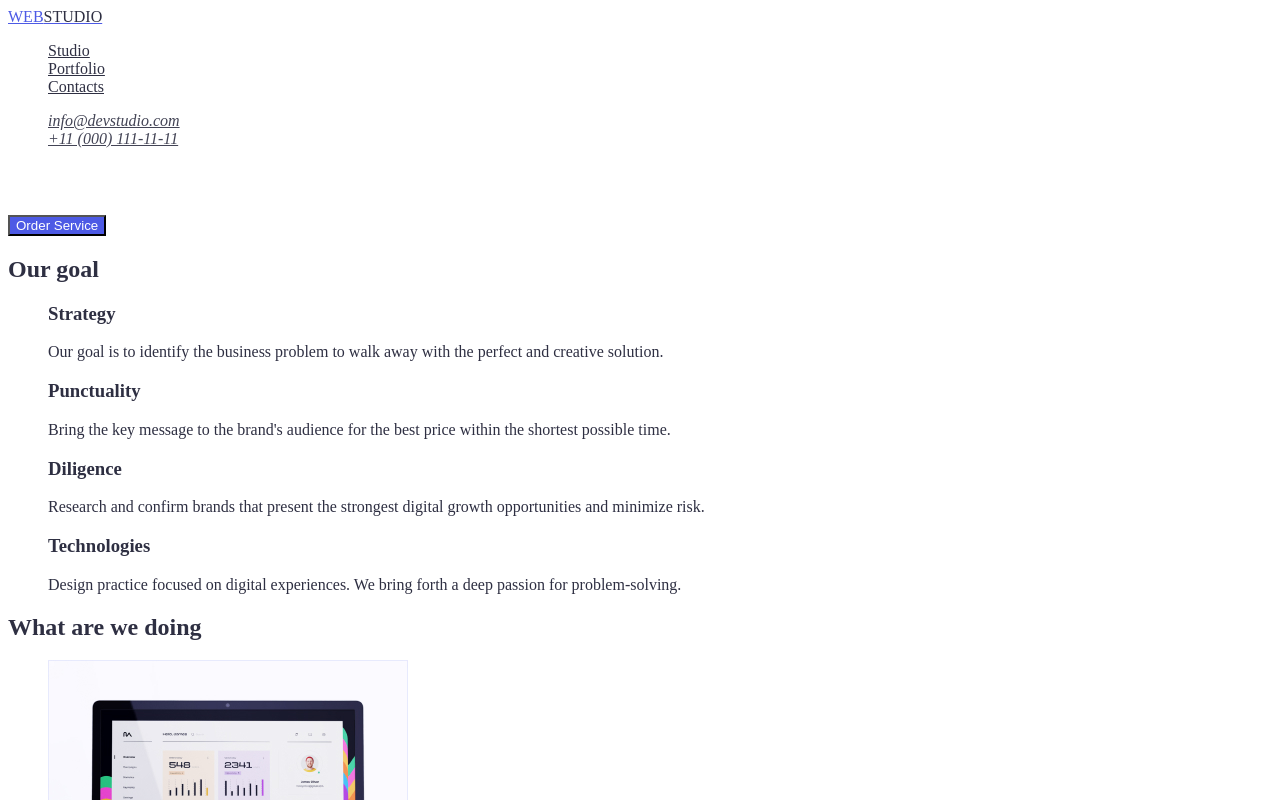
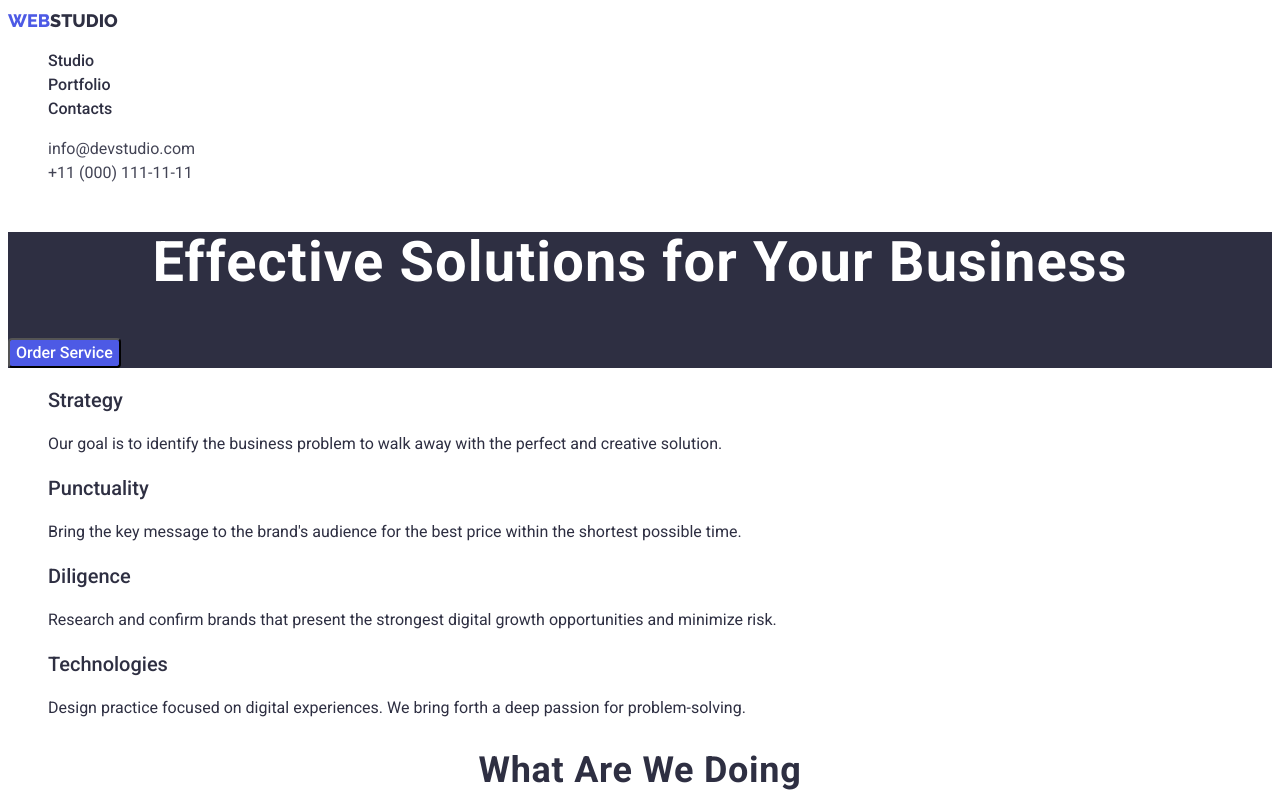
Before and after one commit to Bohdan9924/goit-markup-hw-02, a plain HTML site: page index.html in a window 1280 px wide. Shown: the top 800 px of the page. Drawn offline with Linux system fonts and the light colour scheme.

Commit message:
app styles index

```diff
--- a/css/styles.css
+++ b/css/styles.css
@@ -1,6 +1,21 @@
+:root {
+   --tittle-text-color: #2E2F42;
+   --logo-blue-color: #4D5AE5;
+   --main-text-color: #434455;
+   --background-color: #ffffff;
+   --footer-text-color: #E7E9FC;
+   --light-color: #F4F4FD;
+   --nav-hover-color: #404BBF;
+
+
+}
+
 body {
-    color: #2E2F42;
-    background-color: #fff;
+    color: var(--tittle-text-color);
+    background-color: var(--background-color);
+   font-family: Roboto, sans-serif;
+   font-size: 16px;
+   font-weight: 400;
 }
 
 ul {
@@ -10,58 +25,150 @@ ul {
 /* Header */
 
  .logo {
-    color:#4D5AE5;
+   font-family: "Raleway";
+      font-weight: 800;
+      font-size: 18px;
+      line-height: 1.4;
+      text-decoration: none;
+      text-transform: uppercase;
+    color: var(--logo-blue-color);
+    text-decoration: none;
  }
 
- .first-logo {
-    color:#2E2F42;
+ .logo-web {
+    color: var(--tittle-text-color);
  }
 
  .site-nav .link {
-    color: #2E2F42;
+    color: var(--tittle-text-color);
+ }
+
+ .link {
+   text-decoration: none;
+   font-family: 'Roboto';
+      font-style: normal;
+      font-weight: 500;
+      font-size: 16px;
+      line-height: 24px;
  }
 
  .site-nav .link:hover,
  .site-nav .link:focus{
-    color: #404BBF;
+    color: var(--nav-hover-color);
  }
 
  .site-nav .link:active {
-    color:#404BBF;
+    color: var(--nav-hover-color);
  }
 
  .site-adress .link {
-    color: #434455;
+    color: var(--main-text-color);
  }
 
  .site-adress .link:hover,
  .site-adress .link:focus{
-    color: #404BBF;
+    color: var(--nav-hover-color);
  }
  .site-adress .link:active {
-    color: #404BBF;
+    color: var(--nav-hover-color);
+ }
+
+ .address {
+   font-family: 'Roboto';
+      font-style: normal;
+      font-weight: 400;
+      font-size: 16px;
+      line-height: 24px;
  }
  /*Hero*/
 
+ .hero {
+   background-color: var(--tittle-text-color);
+ }
 .hero-tittle{
-    color:#FFFFFF;
+    color:var(--background-color);
+   font-family: 'Roboto';
+      font-style: normal;
+      font-weight: 700;
+      font-size: 56px;
+      line-height: 60px;
+      text-align: center;
+         letter-spacing: 0.02em;
 }
 
-.button {
-    color: #FFFFFF;
-    background-color: #4D5AE5;
+.hero-button {
+    color: var(--background-color);
+    background-color: var(--logo-blue-color);
+    font-family: 'Roboto';
+font-style: normal;
+font-weight: 500;
+font-size: 16px;
+line-height: 24px;
+border-radius: 4px;
+   cursor: pointer;
 }
 
-.button:hover{
-    background-color: #404BBF;
+.hero-button:hover,
+.hero-button:focus {
+    background-color: var(--nav-hover-color);
 }
 
-/*Section*/
+/*Our advantages*/
+.hidden-tittle {
+   display: none;
+}
 
- .section-tittle {
-    color: #2E2F42;
+ .card-tittle {
+    color: var(--tittle-text-color);
+   font-family: 'Roboto';
+      font-style: normal;
+      font-weight: 500;
+      font-size: 20px;
+      line-height: 24px;
  }
 
+ .section-text{
+   font-family: 'Roboto';
+      font-style: normal;
+      font-weight: 400;
+      font-size: 16px;
+      line-height: 24px;
+ }
 /*We are doing*/
 
+.section-tittle {
+   font-family: 'Roboto';
+      font-style: normal;
+      font-weight: 700;
+      font-size: 36px;
+      line-height: 40px;
+      text-align: center;
+         letter-spacing: 0.02em;
+         text-transform: capitalize;
+}
 /*Team*/
+
+.light-back{
+   background-color: var(--light-color);
+}
+
+.card-team {
+   background-color: var(--background-color);
+}
+/*footer*/
+.footer{
+   background-color: var(--tittle-text-color);
+}
+
+.footer-logo {
+   color: var(--light-color);
+}
+
+.footer-text {
+   color: var(--footer-text-color);
+   font-family: 'Roboto';
+      font-style: normal;
+      font-weight: 400;
+      font-size: 16px;
+      line-height: 24px;
+}
--- a/index.html
+++ b/index.html
@@ -4,6 +4,12 @@
     <meta charset="UTF-8" />
     <meta http-equiv="X-UA-Compatible" content="IE=edge" />
     <meta name="viewport" content="width=device-width, initial-scale=1.0" />
+    <link rel="preconnect" href="https://fonts.googleapis.com" />
+    <link rel="preconnect" href="https://fonts.gstatic.com" crossorigin />
+    <link
+      href="https://fonts.googleapis.com/css2?family=Raleway:wght@800&family=Roboto:wght@400;500;700&display=swap"
+      rel="stylesheet"
+    />
     <title>WebStudio</title>
     <link rel="stylesheet" href="./css/styles.css" />
   </head>
@@ -11,7 +17,7 @@
     <header>
       <nav>
         <a href="./index.html" class="logo"
-          >WEB<span class="first-logo">STUDIO</span></a
+          >WEB<span class="logo-web">STUDIO</span></a
         >
 
         <ul class="site-nav">
@@ -23,12 +29,12 @@
       <address>
         <ul class="site-adress">
           <li>
-            <a href="mailto:info@devstudio.com" class="link"
+            <a href="mailto:info@devstudio.com" class="link address"
               >info@devstudio.com</a
             >
           </li>
           <li>
-            <a href="tel:+110001111111" class="link">+11 (000) 111-11-11</a>
+            <a href="tel:+110001111111" class="link address">+11 (000) 111-11-11</a>
           </li>
         </ul>
       </address>
@@ -36,36 +42,36 @@
     <main>
       <section class="hero">
         <h1 class="hero-tittle">Effective Solutions for Your Business</h1>
-        <button type="button" class="button">Order Service</button>
+        <button type="button" class="hero-button">Order Service</button>
       </section>
 
       <section>
-        <h2 class="section-tittle">Our goal</h2>
+        <h2 class="hidden-tittle">Our advantages</h2>
         <ul>
           <li>
-            <h3 class="section-tittle">Strategy</h3>
-            <p>
+            <h3 class="card-tittle">Strategy</h3>
+            <p class="section-text">
               Our goal is to identify the business problem to walk away with the
               perfect and creative solution.
             </p>
           </li>
           <li>
-            <h3 class="section-tittle">Punctuality</h3>
-            <p>
+            <h3 class="card-tittle">Punctuality</h3>
+            <p class="section-text">
               Bring the key message to the brand's audience for the best price
               within the shortest possible time.
             </p>
           </li>
           <li>
-            <h3 class="section-tittle">Diligence</h3>
-            <p>
+            <h3 class="card-tittle">Diligence</h3>
+            <p class="section-text">
               Research and confirm brands that present the strongest digital
               growth opportunities and minimize risk.
             </p>
           </li>
           <li>
-            <h3 class="section-tittle">Technologies</h3>
-            <p>
+            <h3 class="card-tittle">Technologies</h3>
+            <p class="section-text">
               Design practice focused on digital experiences. We bring forth a
               deep passion for problem-solving.
             </p>
@@ -83,35 +89,37 @@
           </li>
         </ul>
       </section>
-      <section >
+      <section class="light-back">
         <h2 class="section-tittle">Our Team</h2>
         <ul>
-          <li>
+          <li class="card-team">
             <img src="./images/mark.jpg" alt="markguerrero" width="264" />
-            <h3 class="section-tittle">Mark Guerrero</h3>
-            <p>Product Designer</p>
+            <h3 class="card-tittle">Mark Guerrero</h3>
+            <p class="section-text">Product Designer</p>
           </li>
-          <li>
+          <li class="card-team">
             <img src="./images/tom.jpg" alt="tomford" width="264" />
-            <h3 class="section-tittle">Tom Ford</h3>
-            <p>Frontend Developer</p>
+            <h3 class="card-tittle">Tom Ford</h3>
+            <p class="section-text">Frontend Developer</p>
           </li>
-          <li>
+          <li class="card-team">
             <img src="./images/gamila.jpg" alt="gamilagarcia" width="264" />
-            <h3 class="section-tittle">Camila Garcia</h3>
-            <p>Marketing</p>
+            <h3 class="card-tittle">Camila Garcia</h3>
+            <p class="section-text">Marketing</p>
           </li>
-          <li>
+          <li class="card-team">
             <img src="./images/daniel.jpg" alt="danielwilson" width="264" />
-            <h3 class="section-tittle">Daniel Wilson</h3>
-            <p>UI Designer</p>
+            <h3 class="card-tittle">Daniel Wilson</h3>
+            <p class="section-text">UI Designer</p>
           </li>
         </ul>
       </section>
     </main>
-    <footer>
-      <a href="./index.html">WebStudio</a>
-      <p>
+    <footer class="footer">
+      <a href="./index.html" class="logo"
+        >WEB<span class="footer-logo">STUDIO</span></a
+      >
+      <p class="footer-text">
         Increase the flow of customers and sales for your business with digital
         marketing & growth solutions.
       </p>
```
Also changed, not shown: portfolio.html (+41 -11 lines).
